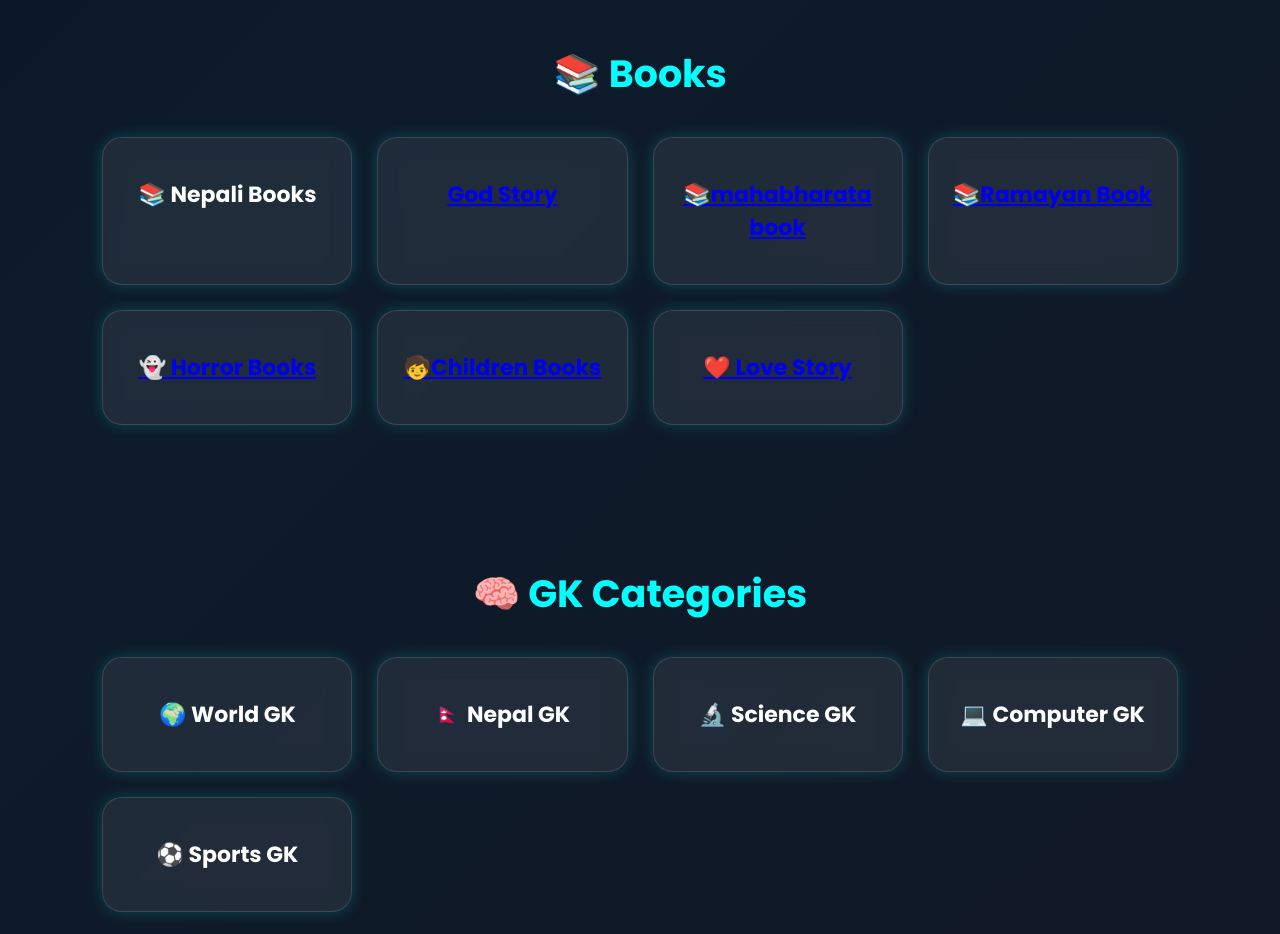
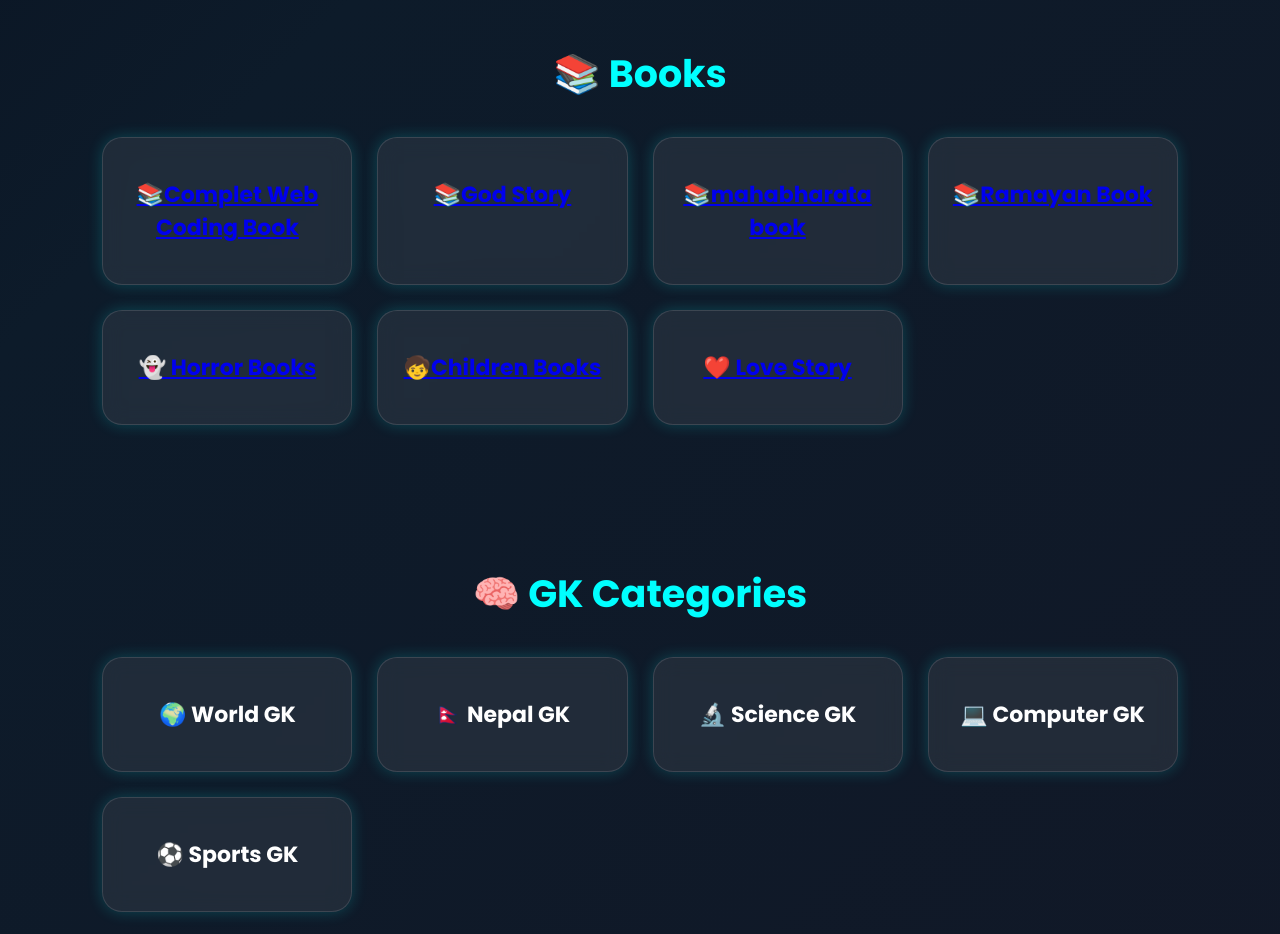
Before and after one commit to roshanjoshi07/Play-Gyan, a plain HTML site: page index.html in a window 1280 px wide. Shown: the part 1640-2574 px from the top of the page. Drawn offline with Linux system fonts and the light colour scheme.

Commit message:
Update index.html

```diff
--- a/index.html
+++ b/index.html
@@ -112,10 +112,9 @@ Explore Now
 <h2>📚 Books</h2>
 
 <div class="grid">
+<a href="complet-web-coding-book.html"class="card">📚Complet Web Coding Book </a>
 
-<div class="card">📚 Nepali Books</div>
-
- <a href="god-stories.html"class="card">God Story </a>
+ <a href="god-stories.html"class="card">📚God Story </a>
 
 <a href="mahabharat-book.html"class="card">📚mahabharata book</a>
 
```
